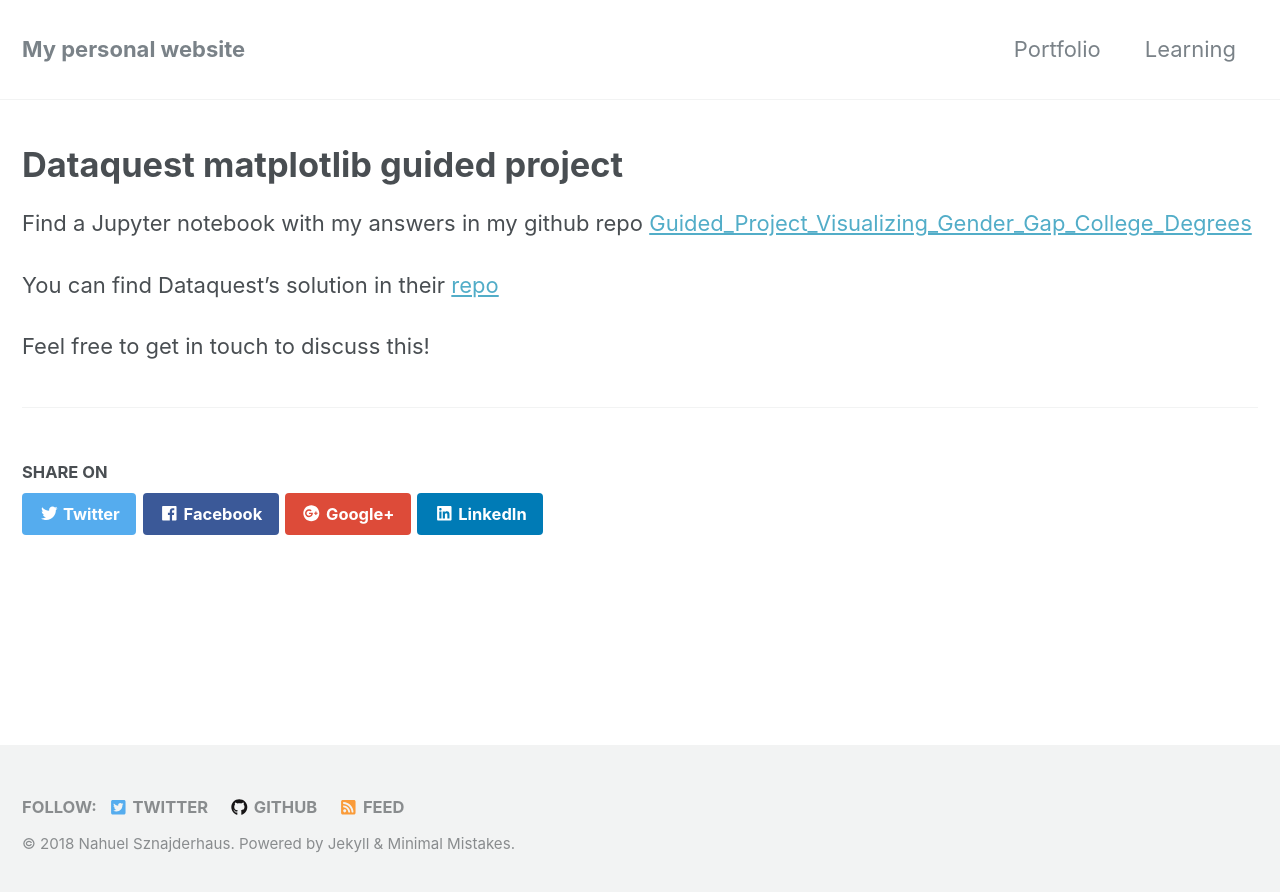
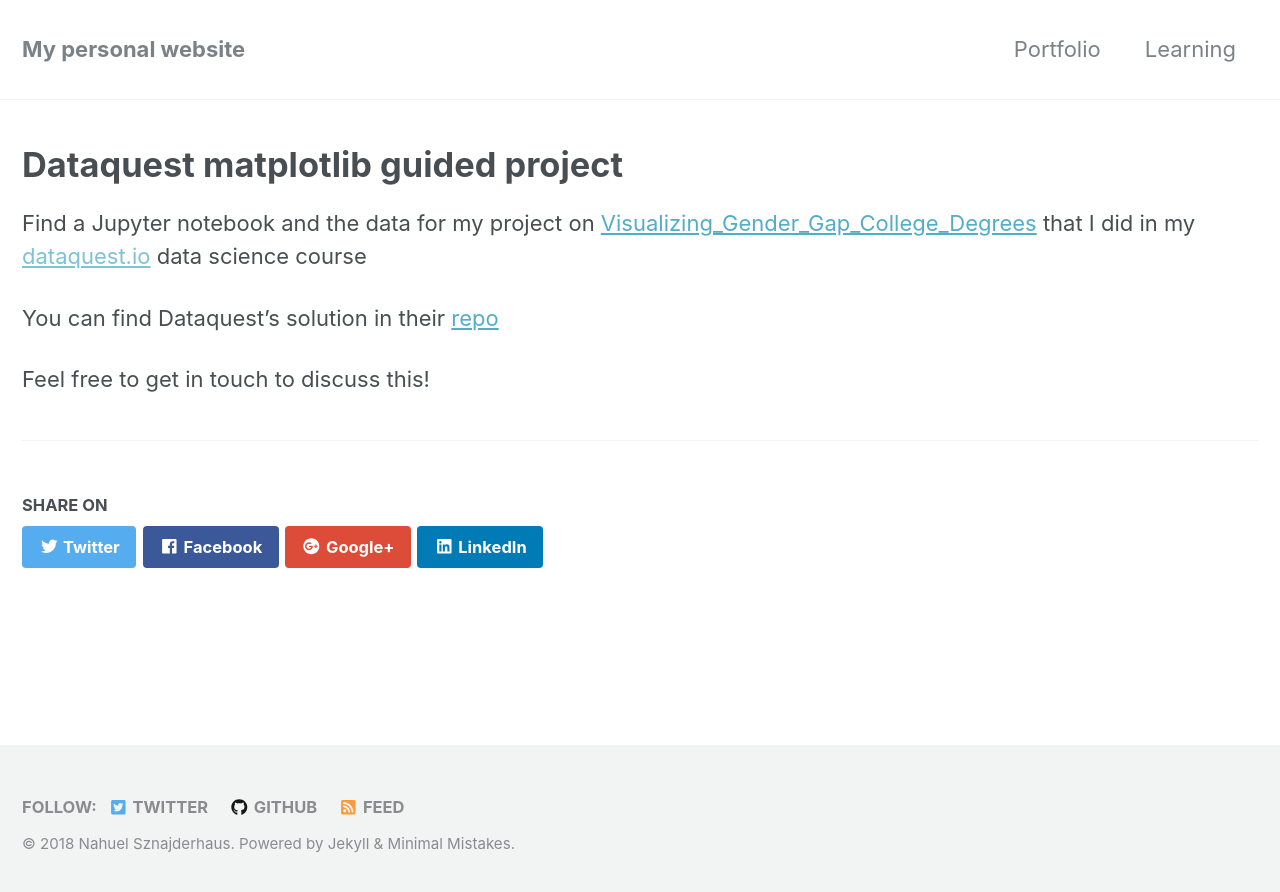
Before and after one commit to nahusznaj/nahusznaj.github.io, a Jekyll site: the page built from _posts/projects/2018-07-24-dataquest-mission-gender-gap.md, in a window 1280 px wide. Shown: the top 892 px of the page. Built offline with Jekyll 4.4.1, drawn with Linux system fonts in a browser that asks for light colours; nearby versions of some CDN libraries.

Commit message:
Update 2018-07-24-dataquest-mission-gender-gap.md

```diff
--- a/_posts/projects/2018-07-24-dataquest-mission-gender-gap.md
+++ b/_posts/projects/2018-07-24-dataquest-mission-gender-gap.md
@@ -10,7 +10,7 @@ read_time: true
 ---
 
 
-Find a Jupyter notebook with my answers in my github repo [Guided_Project_Visualizing_Gender_Gap_College_Degrees](https://github.com/nahusznaj/Guided_Project_Visualizing_Gender_Gap_College_Degrees)
+Find a Jupyter notebook and the data for my project on [Visualizing_Gender_Gap_College_Degrees](https://github.com/nahusznaj/Guided_Project_Visualizing_Gender_Gap_College_Degrees) that I did in my [dataquest.io]() data science course
 
 You can find Dataquest's solution in their [repo]( https://github.com/dataquestio/solutions/blob/master/Mission149Solutions.ipynb)
 
```
